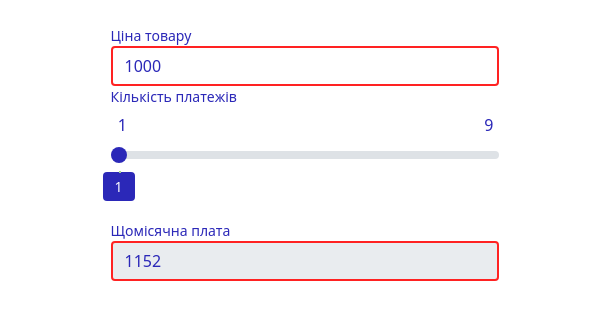
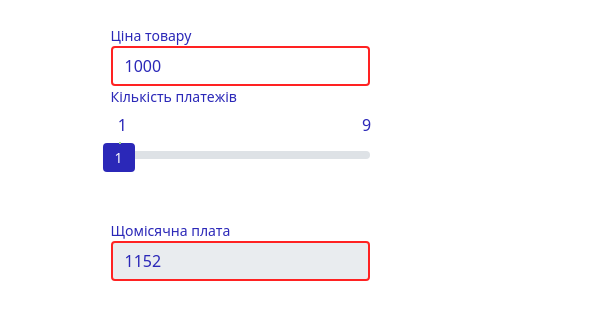
Before and after one commit to taksaexpress/calculator, a plain HTML site: page index.html in a window 600 px wide. Drawn offline with nearby package versions, Linux system fonts and the light colour scheme.

Commit message:
Hi, mobile

```diff
--- a/index.html
+++ b/index.html
@@ -4,7 +4,7 @@
   <body  style ="background: #ffffff;overflow: hidden;">
     <!-- Instead of the head start -->
     <meta charset="utf-8" />
-    <meta name="viewport" content="width=device-width, initial-scale=1" />
+    <meta name="viewport" content="width=device-width, initial-scale=1.0">
     <meta name="theme-color" content="#000000" />
     <link
       href="https://fonts.googleapis.com/css?family=Roboto&display=swap"
@@ -35,10 +35,10 @@
             type="number"
             value='1000'
             onchange="handleChange(this.value)"
-            class="form-control"
+            class="form-control wide colored"
             id="inputPrice"
             placeholder="Ціна"
-            style='width: 150%;border: 2px solid #FF2222;color: #2b28b8;'
+            style=''
           />
 
         </div>
@@ -49,8 +49,8 @@
         <div class="form-group">
           <label for="monthRange" class="form-label" style='color: #2b28b8;'>Кількість платежів</label>
             <div class='container' style = "display: inline-flex; width: 100%; ">
-                <h6 style = "margin-left: -2%;">1</h6>
-                <h6 style = "margin-left: 152%">9</h6>
+                <h6 class = "min" style = "margin-left: -2%;">1</h6>
+                <h6 class = "max" style = "margin-left: 152%">9</h6>
             </div>
             <div class="range-wrap">
                 <input
@@ -72,12 +72,8 @@
             <input
               type="number"
               value='1152'
-              class="form-control"
+              class="form-control wide colored"
               id="result"
-
-
-        style='width: 150%;border: 2px solid #FF2222;color: #2b28b8;'
-
               readonly
             />
 
@@ -128,7 +124,12 @@ setBubble(range, bubble);
     <!-- CSS Styles -->
 
     <style>
-
+    .min {
+      margin-left: -2%;
+    }
+    .max {
+      margin-left: 152%;
+    }
     .calcForm {
         width: 30vw;
         height: 1vh;
@@ -150,6 +151,44 @@ setBubble(range, bubble);
     border-style: solid;
     border-color: #FFFFFF;
     border-width: 5px 25px;
+}
+.wide {
+  width: 150%;
+}
+.colored {
+  border: 2px solid #FF2222;
+  color: #2b28b8;
+}
+
+@media only screen and (min-width: 320px) and (max-width: 600px) {
+  .outerContainer {
+    height: 100%;
+  }
+
+  .container {
+    width: 100%;
+    height: 100%;
+  }
+  .wide {
+    width: 100%;
+  }.wide {
+    width: 100%;
+  }
+  .range {
+    width: 100% !important;
+  }
+  .max {
+    margin-left: 100% !important ;
+  }
+
+}
+
+@media only screen and (min-width: 600px) and (max-width: 1000px) {
+  .container {
+    width: 100%;
+  }
+
+
 }
 
 .bubble {
```
